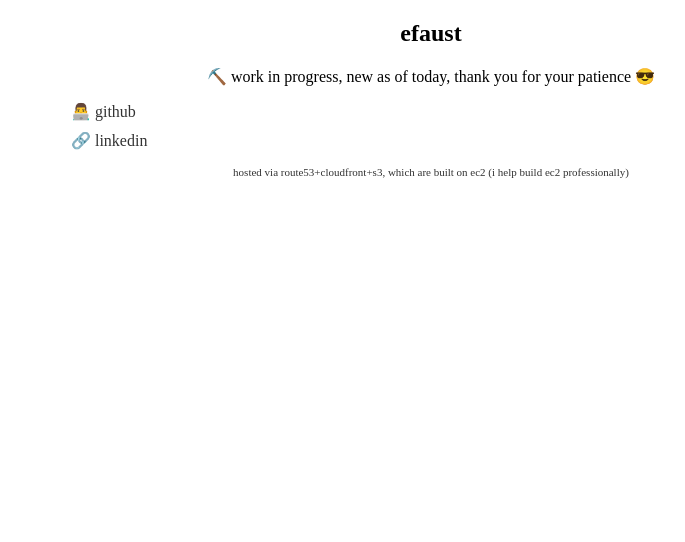
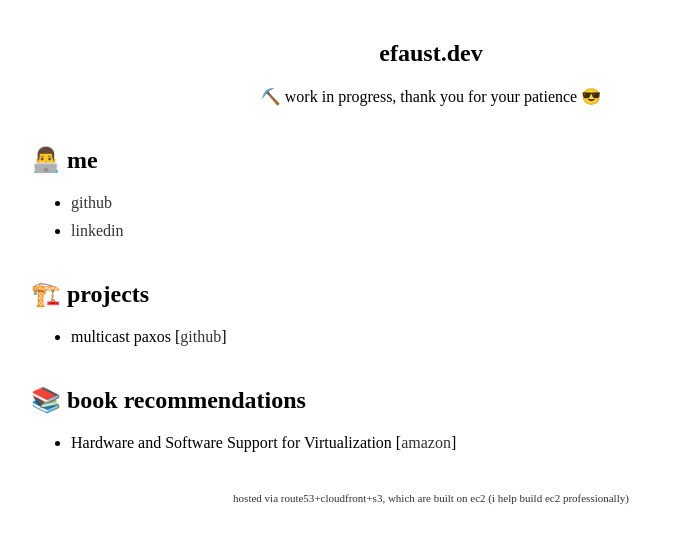
Before and after one commit to ethanfaust/website-efaust.dev, a plain HTML site: page index.html in a window 1280 px wide. Shown: the whole page, without its empty margins (209-894 px from the left). Drawn offline with Linux system fonts and the light colour scheme.

Commit message:
add more sections

```diff
--- a/index.html
+++ b/index.html
@@ -19,24 +19,44 @@ a:hover {
     color: #333333;
 }
 
-#links li {
+li {
     margin-top:10px;
+}
+
+h2 {
+    margin-top:5vh;
+}
+
+#powered-by {
+    margin-top:5vh;
 }
 
 </style>
 </head>
 <body>
 <div style="text-align:center;">
-<h2>efaust</h2>
-<p>⛏️  work in progress, new as of today, thank you for your patience 😎</p>
+<h2>efaust.dev</h2>
+<p>⛏️  work in progress, thank you for your patience 😎</p>
 
 <div style="width:min(100% - 40px,800px);margin-left:auto;margin-right:auto;">
 
 <div style="text-align:left">
-<ul id="links" style="list-style:none;">
-    <li><a href="https://github.com/ethanfaust">👨‍💻 github</a></li>
-    <li><a href="https://www.linkedin.com/in/efaust/">🔗 linkedin</a></li>
+<h2>👨‍💻 me</h2>
+<ul id="links">
+    <li><a href="https://github.com/ethanfaust">github</a></li>
+    <li><a href="https://www.linkedin.com/in/efaust/">linkedin</a></li>
 </ul>
+
+<h2>🏗️ projects</h2>
+<ul>
+    <li>multicast paxos [<a href="https://github.com/ethanfaust/multicast-messaging">github</a>]</li>
+</ul>
+
+<h2>📚 book recommendations</h2>
+<ul>
+    <li>Hardware and Software Support for Virtualization [<a href="https://amzn.com/1627056939">amazon</a>]</li>
+</ul>
+
 </div>
 
 <div id="powered-by">
```
